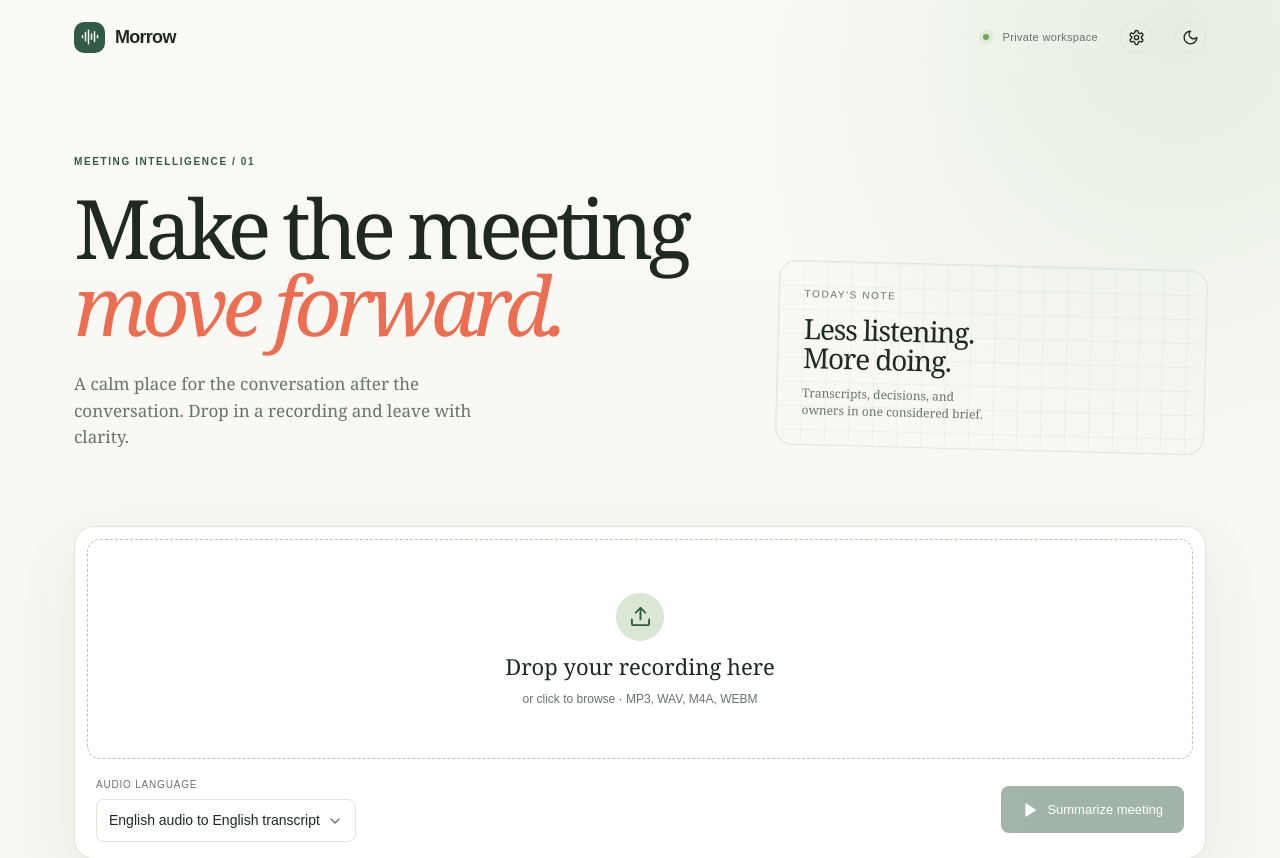
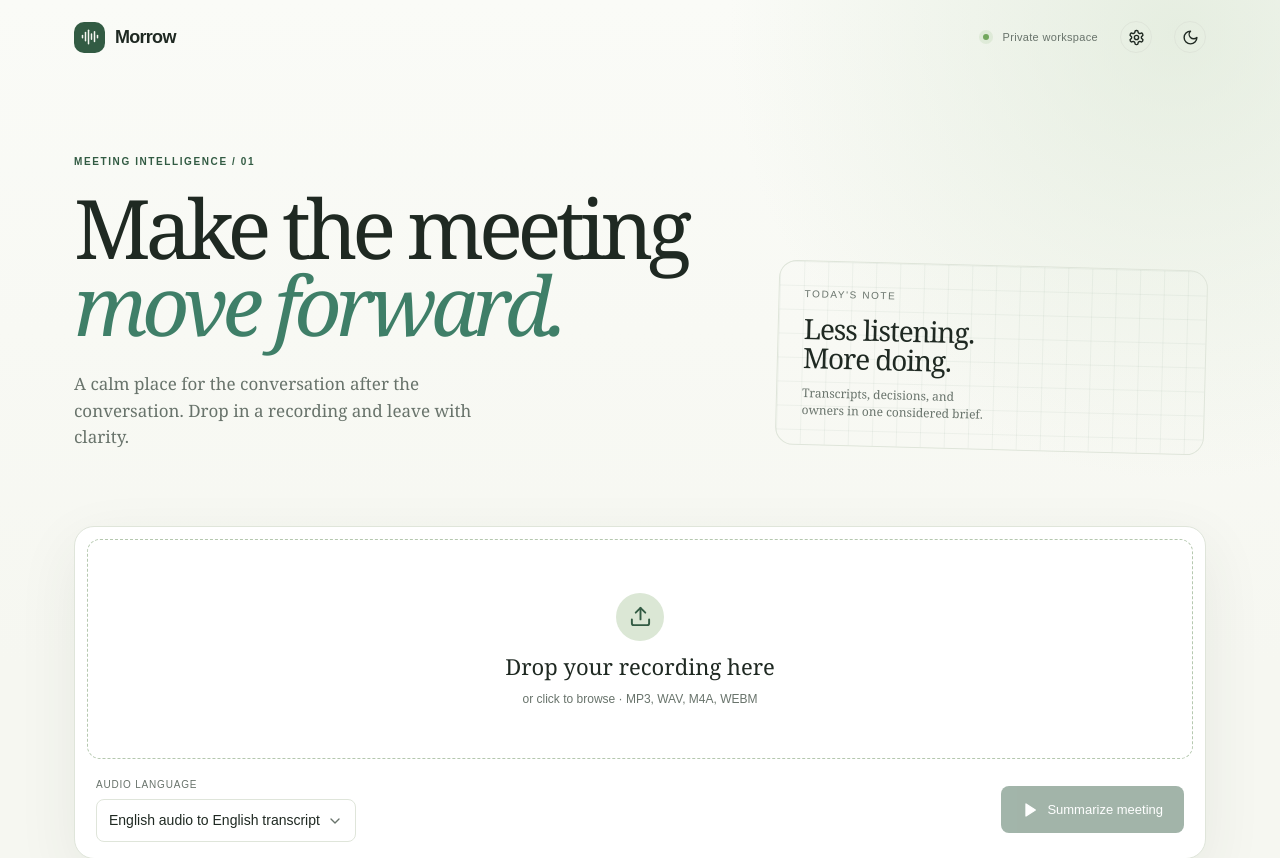
Before and after one commit to umangarora05/Unthinkable-Solutions-project, a React (Vite) app: page / in a window 1280 px wide. Shown: the top 858 px of the page. Built offline with nearby package versions, Linux system fonts and the light colour scheme; no server answers.

Commit message:
Add AI providers and refresh accent color

```diff
--- a/app/globals.css
+++ b/app/globals.css
@@ -8,7 +8,7 @@
   --line: #dfe5da;
   --sage: #dbe7d5;
   --leaf: #325b43;
-  --coral: #ed6d51;
+  --coral: #3f7f68;
   --shadow: 0 20px 60px rgba(48, 69, 49, 0.08);
 }
 
@@ -60,7 +60,7 @@ button {
   box-shadow: var(--shadow);
 }
 
-.dark-mode { --ink: #eef3e9; --muted: #a7b4a5; --paper: #152019; --panel: #223128; --line: #3a5041; --sage: #314638; --leaf: #cfe4c7; --coral: #ff8b6c; --shadow: 0 14px 38px rgba(0, 0, 0, .14); color: var(--ink); background-image: linear-gradient(180deg, #304638 0%, #2b4033 24%, #25372d 50%, #1d2c23 76%, #152019 100%); background-color: var(--paper); }
+.dark-mode { --ink: #eef3e9; --muted: #a7b4a5; --paper: #152019; --panel: #223128; --line: #3a5041; --sage: #314638; --leaf: #cfe4c7; --coral: #78b89a; --shadow: 0 14px 38px rgba(0, 0, 0, .14); color: var(--ink); background-image: linear-gradient(180deg, #304638 0%, #2b4033 24%, #25372d 50%, #1d2c23 76%, #152019 100%); background-color: var(--paper); }
 .topbar, .hero, .workspace, .footer { max-width: 1180px; margin: 0 auto; }
 .topbar { height: 74px; display: flex; align-items: center; justify-content: space-between; padding: 0 24px; color: var(--ink); }
 .brand, .nav-meta, .status-dot, .icon-button, .upload-controls, .select-wrap, .process-button, .clear-file, .export-button, .copy-button { display: flex; align-items: center; }
```
Also changed, not shown: app/page.jsx (+2 -2 lines).
